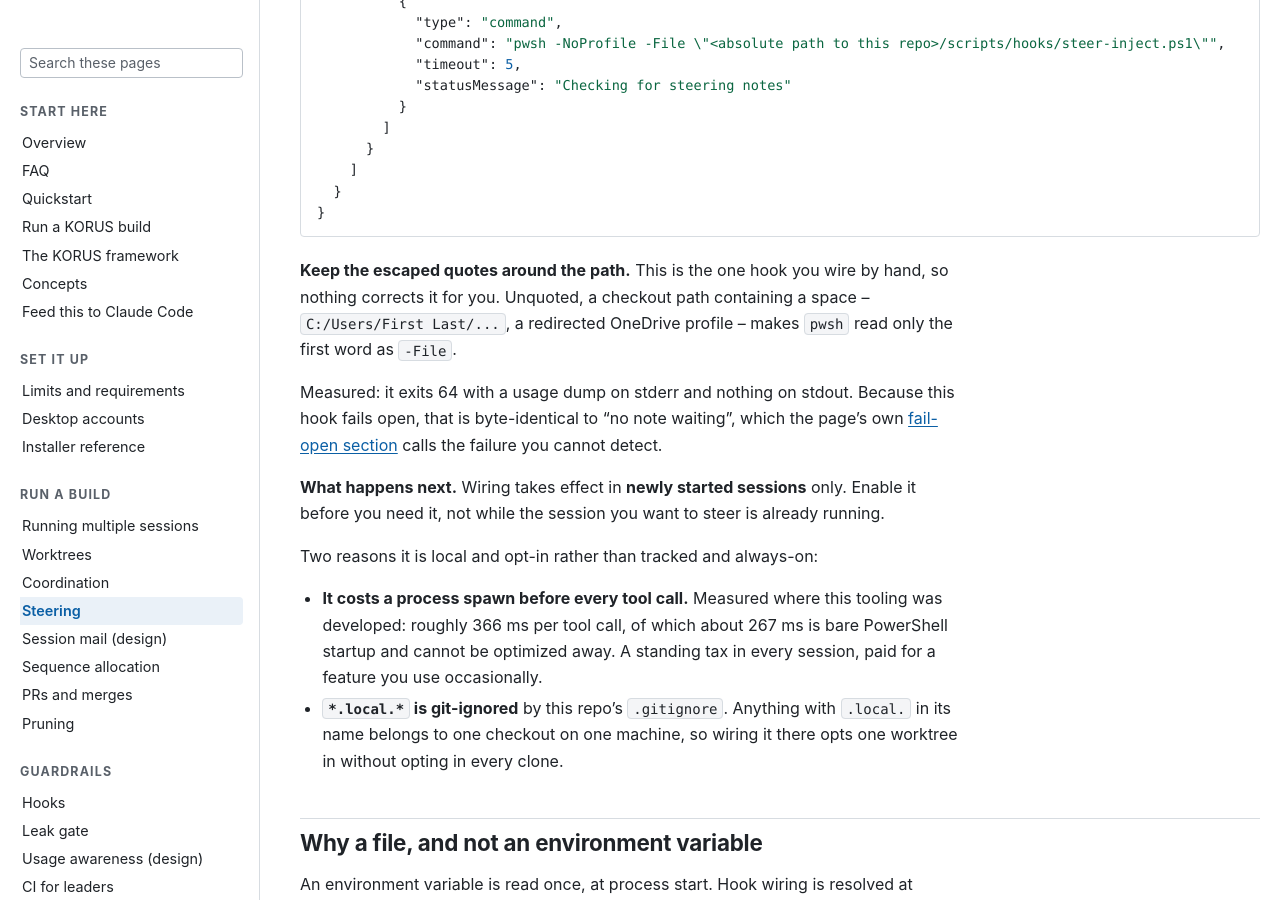
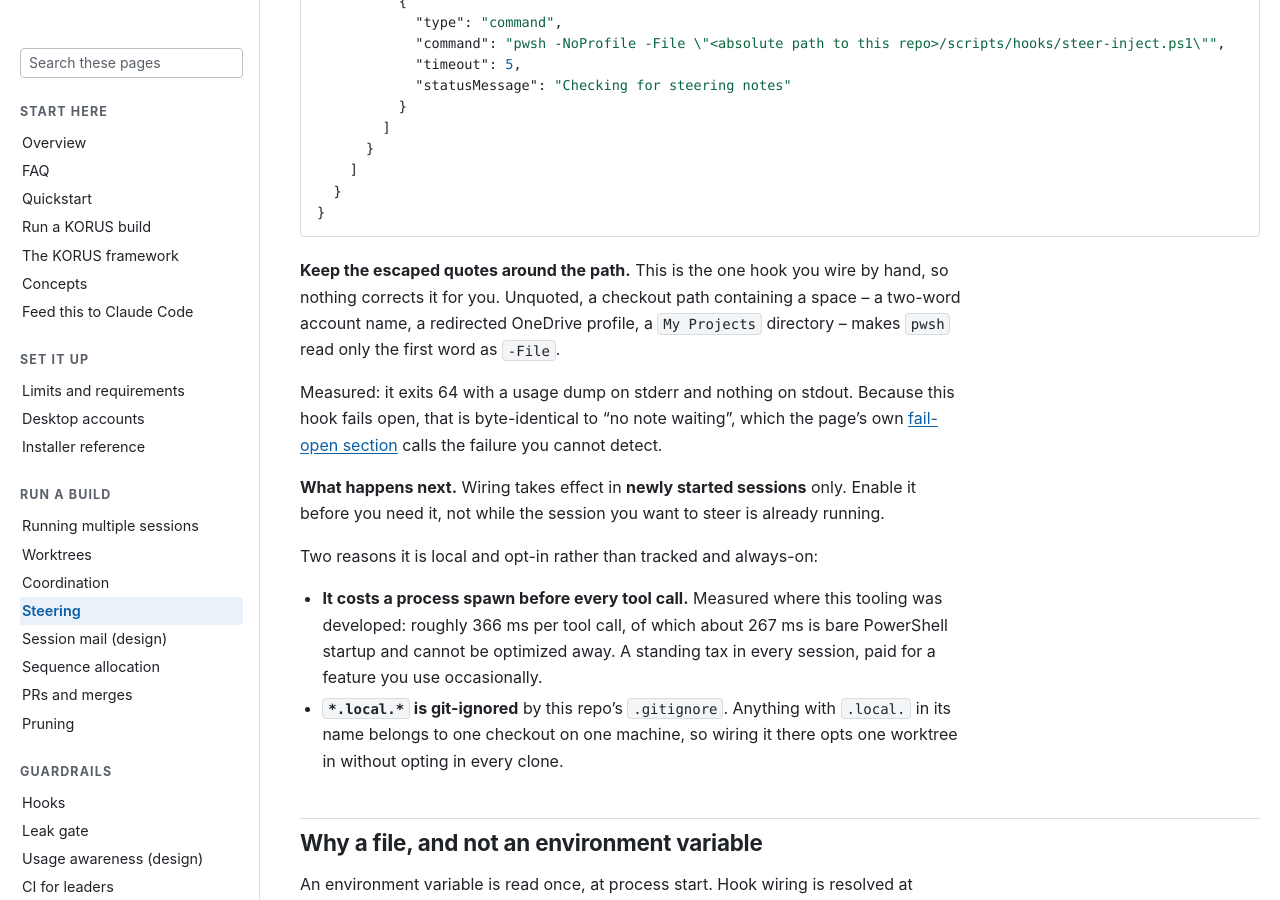
Before and after one commit to wshallwshall/claude-multisession, a Jekyll site: the page built from docs/STEERING.md, in a window 1280 px wide and 900 px high, scrolled down 2391 px. Built offline with Jekyll 4.4.1, drawn with Linux system fonts in a browser that asks for light colours; our own code applies the rules of GitHub Pages for plain Markdown files.

Commit message:
Fix main: the leak gate rejected the example path #83 added (#84)
#83 turned main red and I merged it anyway. Both faults are mine and both are
worth writing down.

WHAT BROKE

To explain why an unquoted hook path fails, #83 illustrated it with a concrete
Windows path containing a space. scripts/security/scan_forbidden.py treats that
shape as an absolute user-home path leaking an OS account name, and it fails
closed:

  docs/STEERING.md:97: absolute user-home path (OS account name)
  1 hit(s). A real path, host or name must be REMOVED, not allowlisted.

The gate is right and the fix is to describe the shape rather than spell one:
a two-word account name, a redirected OneDrive profile, a `My Projects` directory.

WHY MY LOCAL RUN WENT GREEN

I verify with `cd tests && python -m unittest discover`. That suite does not
include the leak gate -- CI runs it as a separate step, alongside the ASCII gate
and the PowerShell parse. So 202 passing tests said nothing about the check that
actually failed, and I read it as full coverage.

WHY A RED CHECK STILL MERGED

My merge pattern was:

  gh pr checks <n> --watch | tail -4 && gh pr merge <n> --squash --match-head-commit <sha>

`tail` exits 0 whatever `gh` returned, so the pipeline's status is tail's and the
`&&` fires over a failing check. That has been latent all night and passed only
because every prior run was green. `--match-head-commit` protected the SHA, which
was never the exposed part; the exit code was.

main has no branch protection, so reading the checks IS the gate -- and I had
built a pattern that could not read them.

Verified on the committed tree this time, not the working tree: leak gate clean
over `git archive HEAD`, ASCII gate 123 files all ASCII, every .ps1 parses, 202
tests pass.

Co-authored-by: Claude Opus 5 <noreply@anthropic.com>

````diff
--- a/docs/STEERING.md
+++ b/docs/STEERING.md
@@ -94,8 +94,9 @@ purpose.
 ```
 
 **Keep the escaped quotes around the path.** This is the one hook you wire by hand, so nothing
-corrects it for you. Unquoted, a checkout path containing a space -- `C:/Users/First Last/...`, a
-redirected OneDrive profile -- makes `pwsh` read only the first word as `-File`.
+corrects it for you. Unquoted, a checkout path containing a space -- a two-word account name, a
+redirected OneDrive profile, a `My Projects` directory -- makes `pwsh` read only the first word as
+`-File`.
 
 Measured: it exits 64 with a usage dump on stderr and nothing on stdout. Because this hook fails
 open, that is byte-identical to "no note waiting", which the page's own
````
